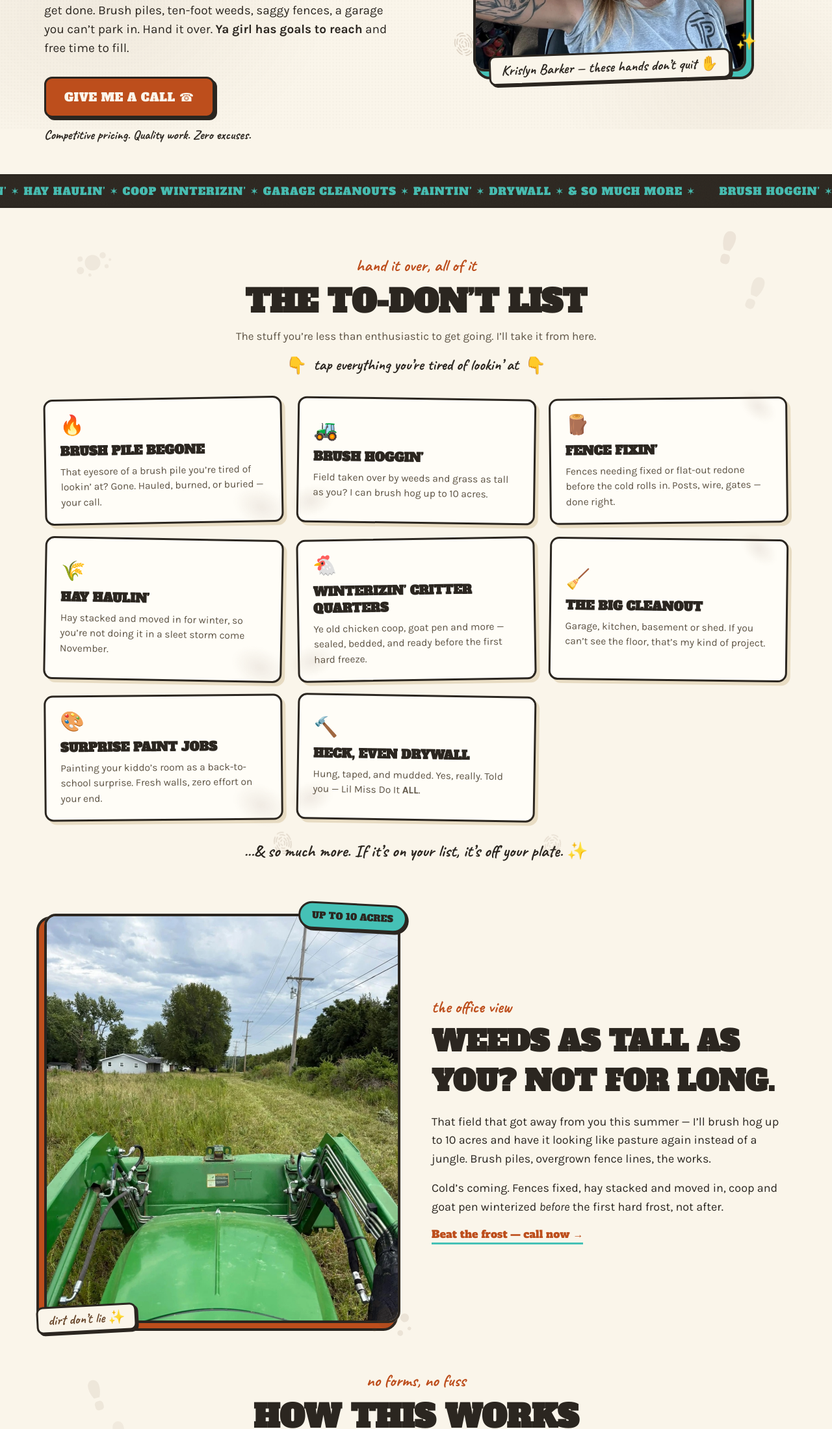
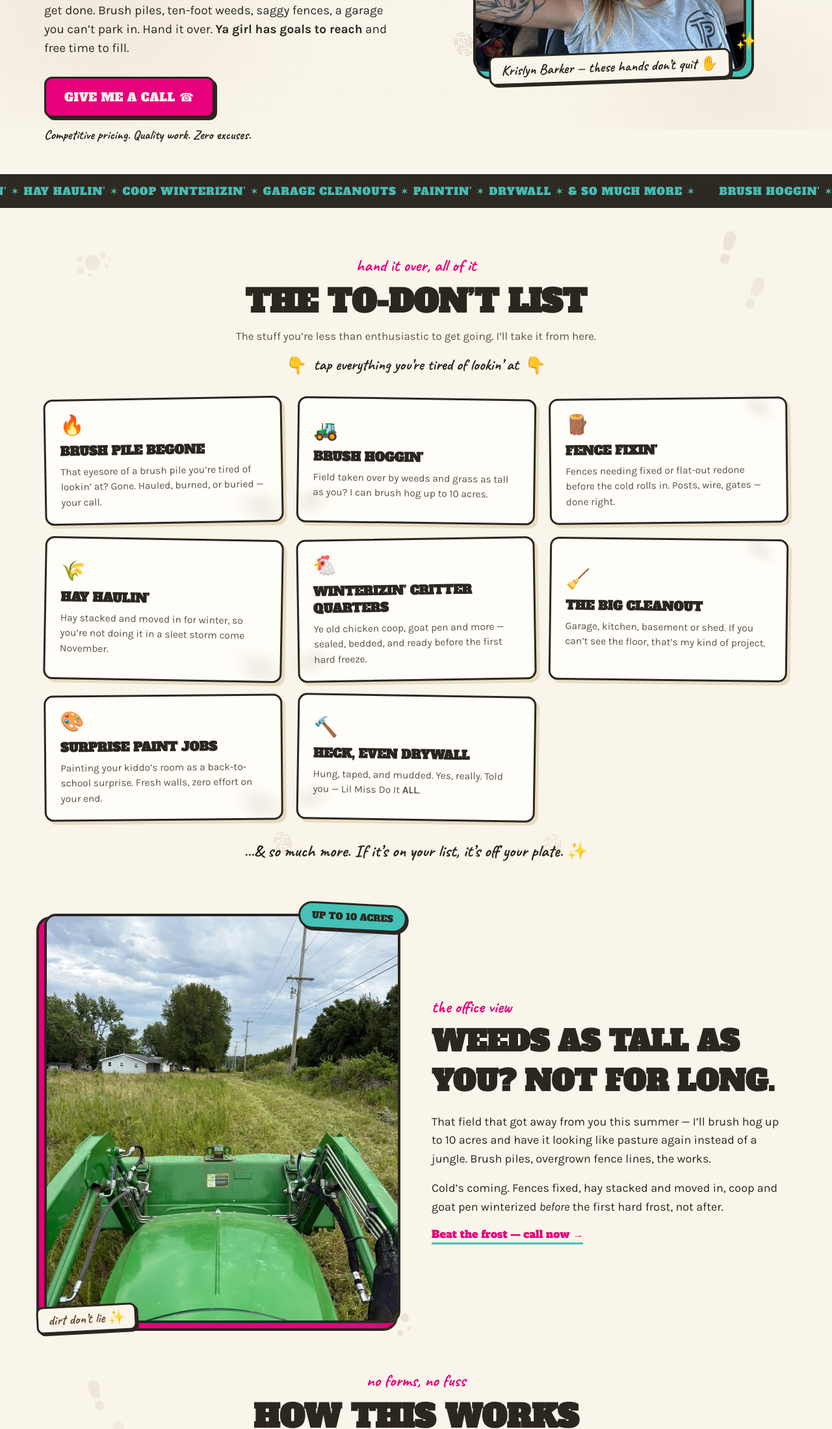
Before and after one commit to usetoolcrate/lil-miss-do-it-all, a plain HTML site: page index.html in a window 1280 px wide. Shown: the part 601-2800 px from the top of the page at 65% size. Drawn offline with Linux system fonts and the light colour scheme.

Commit message:
Hot pink accent color + real phone number

```diff
--- a/index.html
+++ b/index.html
@@ -32,8 +32,8 @@
     --cream:#faf5ea;
     --card:#fffdf7;
     --ink:#2b2620;
-    --rust:#bd4e1c;
-    --rust-dark:#93390f;
+    --rust:#e6007a;
+    --rust-dark:#a8005f;
     --gold:#45c1b6;
     --mute:#5d5344;
     --tan:#e8dcc3;
@@ -352,7 +352,7 @@
       <div class="l2">odd jobs &middot; done right &middot; done by Krislyn</div>
     </div>
   </div>
-  <a class="callpill" href="tel:5555550123">&#9742; Call ya girl</a>
+  <a class="callpill" href="tel:4173153797">&#9742; Call ya girl</a>
 </header>
 
 <section class="hero">
@@ -361,7 +361,7 @@
     <h1>The chores you&#8217;ve been <span class="rust">dodgin&#8217;<svg viewBox="0 0 200 12" preserveAspectRatio="none" aria-hidden="true"><path d="M3 8 C40 4, 90 10, 140 6 S 185 8, 197 5" stroke="#45c1b6" stroke-width="5" fill="none" stroke-linecap="round"/></svg></span>?<br>Consider &#8217;em <span class="done-chip">DONE.</span></h1>
     <p class="lead">I&#8217;m talking the stuff y&#8217;all don&#8217;t have the time, <em>nor the desire</em>, to get done. Brush piles, ten-foot weeds, saggy fences, a garage you can&#8217;t park in. Hand it over. <strong>Ya girl has goals to reach</strong> and free time to fill.</p>
     <div class="hero-ctas">
-      <a class="bigcall" href="tel:5555550123">GIVE ME A CALL &#9742;</a>
+      <a class="bigcall" href="tel:4173153797">GIVE ME A CALL &#9742;</a>
       <div class="zero">Competitive pricing. Quality work. Zero excuses.</div>
     </div>
   </div>
@@ -461,7 +461,7 @@
     <h2>WEEDS AS TALL AS YOU? NOT FOR LONG.</h2>
     <p>That field that got away from you this summer &mdash; I&#8217;ll brush hog up to 10 acres and have it looking like pasture again instead of a jungle. Brush piles, overgrown fence lines, the works.</p>
     <p>Cold&#8217;s coming. Fences fixed, hay stacked and moved in, coop and goat pen winterized <em>before</em> the first hard frost, not after.</p>
-    <a class="frost-link" href="tel:5555550123">Beat the frost &mdash; call now &#8594;</a>
+    <a class="frost-link" href="tel:4173153797">Beat the frost &mdash; call now &#8594;</a>
   </div>
 </section>
 
@@ -509,7 +509,7 @@
     <h2>YA GIRL HAS GOALS TO REACH.</h2>
     <p>I&#8217;m looking to fill <strong>ALL</strong> of my free time with work of any sort. Let me take over the projects you&#8217;re less than enthusiastic to get going. You keep your weekend &mdash; I&#8217;ll keep the blisters.</p>
     <p class="promise">Competitive pricing. Quality work. A &#8220;back to school surprise&#8221; paint job your kiddo will lose it over.</p>
-    <a class="phonebtn" href="tel:5555550123">&#9742; (555) 555-0123</a>
+    <a class="phonebtn" href="tel:4173153797">&#9742; (417) 315-3797</a>
     <div class="texts">Give Lil Miss Do It All a call &mdash; texts welcome too.</div>
     <div class="yourlist" id="ctaList"></div>
   </div>
```
